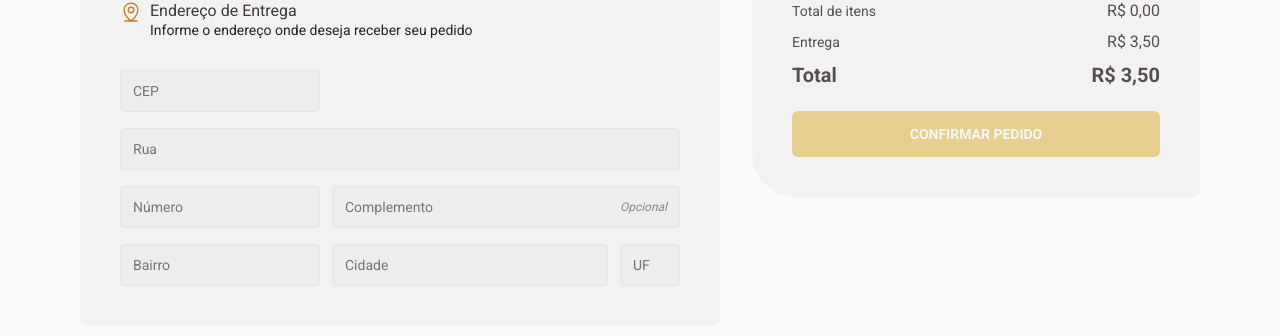
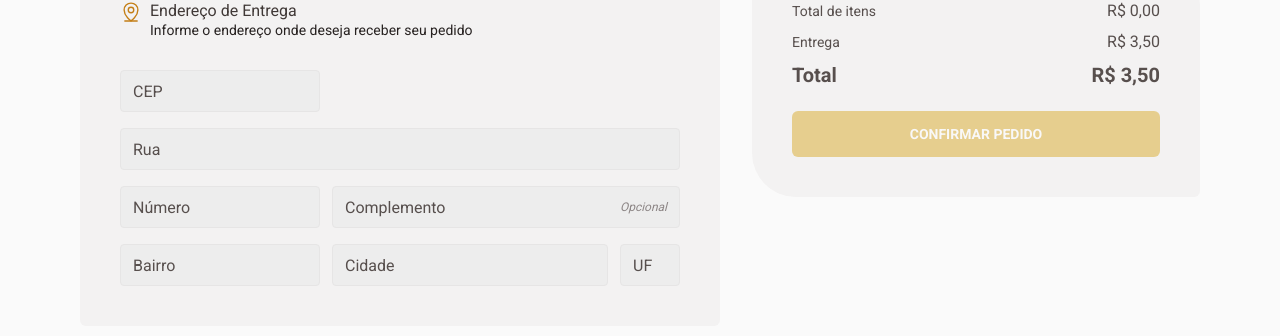
Before and after one commit to kevenpacheco/coffee-delivery, a React (Vite) app: page /checkout in a window 1280 px wide. Shown: the part 250-586 px from the top of the page. Built offline with nearby package versions, Linux system fonts and the light colour scheme.

Commit message:
feat (Input component): Add required label

```diff
--- a/src/components/Input/index.tsx
+++ b/src/components/Input/index.tsx
@@ -3,12 +3,16 @@ import { InputContainer } from "./styles";
 
 interface InputPropType extends InputHTMLAttributes<HTMLInputElement> {
   isOptional?: boolean;
+  label: string;
 }
 
-export function Input({ isOptional, ...props }: InputPropType) {
+export function Input({ isOptional, label, ...props }: InputPropType) {
   return (
     <InputContainer>
       <input {...props} />
+
+      <label htmlFor={props.id}>{label}</label>
+
       {isOptional && <span>Opcional</span>}
     </InputContainer>
   );
--- a/src/components/Input/styles.ts
+++ b/src/components/Input/styles.ts
@@ -8,6 +8,8 @@ export const InputContainer = styled.div`
   background: ${({theme}) => theme.color.base.input};
   border: 1px solid #e6e5e5;
   border-radius: 4px;
+  position: relative;
+  transform: .3s;
 
   :focus-within {
     border-color: ${({theme}) => theme.color.yellow[700]};
@@ -25,6 +27,43 @@ export const InputContainer = styled.div`
     }
   }
 
+  input:focus-visible, input:not([value=""]) {
+    + label {
+      font-size: .75rem;
+      transform: translate(-1px, calc(-100% - .25rem));
+      border-radius: 4px 4px 0 0;
+      border: 1px solid transparent;
+      background-origin: border-box;
+      background-clip: padding-box, border-box;
+    }
+  }
+
+  input:not([value=""]) {
+    + label {
+      border-left-color: #e6e5e5;
+      background-image:
+        linear-gradient(${({theme}) => theme.color.base.input}, ${({theme}) => theme.color.base.input}),
+        linear-gradient(#e6e5e5 50%, transparent 50%);
+    }
+  }
+
+  input:focus-visible {
+    + label {
+      border-left-color: ${({theme}) => theme.color.yellow[700]};
+      background-image:
+        linear-gradient(${({theme}) => theme.color.base.input}, ${({theme}) => theme.color.base.input}),
+        linear-gradient(${({theme}) => theme.color.yellow[700]} 50%, transparent 50%);
+    }
+  }
+
+  label {
+    position: absolute;
+    left: 0;
+    padding: 0 .75rem;
+    transition: .3s;
+    pointer-events: none;
+  }
+
   span {
     color: ${({theme}) => theme.color.base.label};
     font-size: ${({theme}) => theme.font.size.text.xs};
--- a/src/pages/Checkout/index.tsx
+++ b/src/pages/Checkout/index.tsx
@@ -97,7 +97,7 @@ export function Checkout() {
 
             <InputsContainer>
               <Input
-                placeholder="CEP"
+                label="CEP"
                 value={address.cep}
                 name="cep"
                 onChange={handleChangeInput}
@@ -106,7 +106,7 @@ export function Checkout() {
               />
 
               <Input
-                placeholder="Rua"
+                label="Rua"
                 value={address.street}
                 name="street"
                 onChange={handleChangeInput}
@@ -114,7 +114,7 @@ export function Checkout() {
               />
 
               <Input
-                placeholder="Número"
+                label="Número"
                 value={address.number}
                 name="number"
                 onChange={handleChangeInput}
@@ -122,7 +122,7 @@ export function Checkout() {
               />
 
               <Input
-                placeholder="Complemento"
+                label="Complemento"
                 value={address.complement}
                 name="complement"
                 onChange={handleChangeInput}
@@ -130,7 +130,7 @@ export function Checkout() {
               />
 
               <Input
-                placeholder="Bairro"
+                label="Bairro"
                 value={address.district}
                 name="district"
                 onChange={handleChangeInput}
@@ -138,7 +138,7 @@ export function Checkout() {
               />
 
               <Input
-                placeholder="Cidade"
+                label="Cidade"
                 value={address.city}
                 name="city"
                 onChange={handleChangeInput}
@@ -146,7 +146,7 @@ export function Checkout() {
               />
 
               <Input
-                placeholder="UF"
+                label="UF"
                 value={address.uf}
                 name="uf"
                 onChange={handleChangeInput}
```
